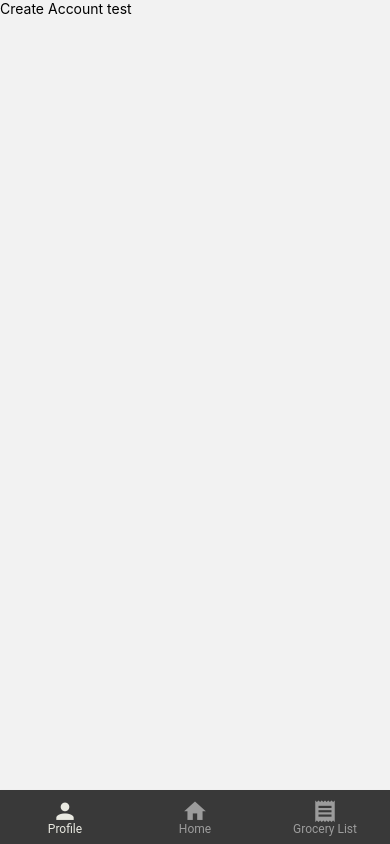
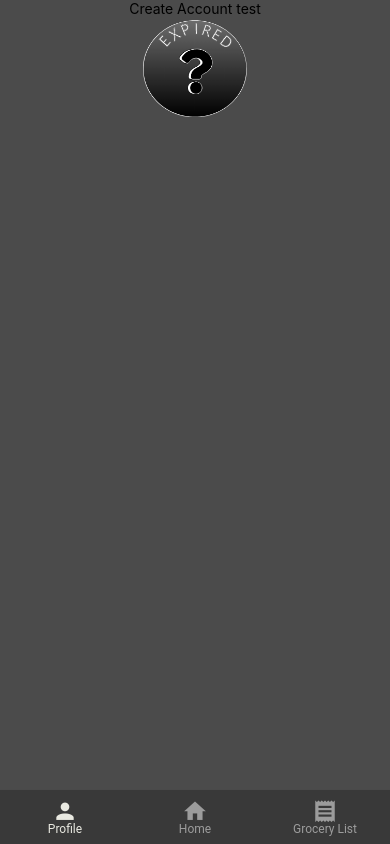
Before and after one commit to DannyHT04/ExpiredFrontEnd, a React Native app: screen /Profile in a window 390 px wide. Built offline with nearby package versions, Linux system fonts and the light colour scheme.

Commit message:
Added Logo to Profile

```diff
--- a/Screens/ProfileScreen.tsx
+++ b/Screens/ProfileScreen.tsx
@@ -1,10 +1,24 @@
-import {Text} from 'react-native';
+import { Text, View, StyleSheet, Image } from 'react-native';
 import { FC } from 'react';
+import { SafeAreaView } from 'react-native-safe-area-context';
+import Logo from '../assets/Logo.png';
+
 const ProfileScreen: FC = () => {
-    return(
-        <Text>Create Account test</Text>
+    return (
+        <SafeAreaView style={styles.Bg}>
+            <Text>Create Account test</Text>
+            <Image source={Logo} style={{width: 104, height: 100}}/>
+        </SafeAreaView>
     );
-
 }
 
+const styles = StyleSheet.create({
+    Bg: {
+        backgroundColor: "#4B4B4B",
+        flex: 1,
+        alignItems: "center"
+    }
+
+})
+
 export default ProfileScreen;
```
Also changed, not shown: assets/Logo.png (added).
